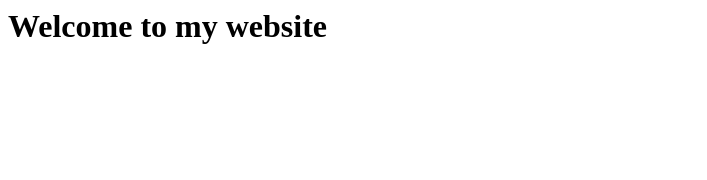
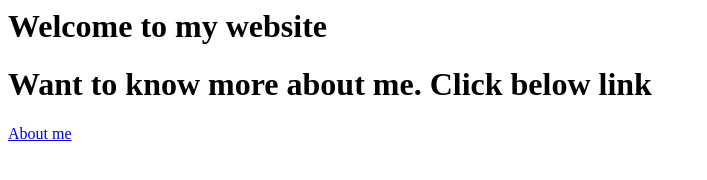
Before and after one commit to raghuprasadks/samplewebsite, a plain HTML site: page index.html in a window 1280 px wide. Shown: the whole page, without its empty margins (0-707 px from the left). Drawn offline with Linux system fonts and the light colour scheme.

Commit message:
temp branch

```diff
--- a/index.html
+++ b/index.html
@@ -1,5 +1,7 @@
 <html>
 <body>
 <h1>Welcome to my website</h1>
+<h1>Want to know more about me. Click below link</h1>
+<a href="aboutus.html">About me</a>
 </body>
 </html>
```
Also changed, not shown: aboutus.html (added, +5 -0 lines).
